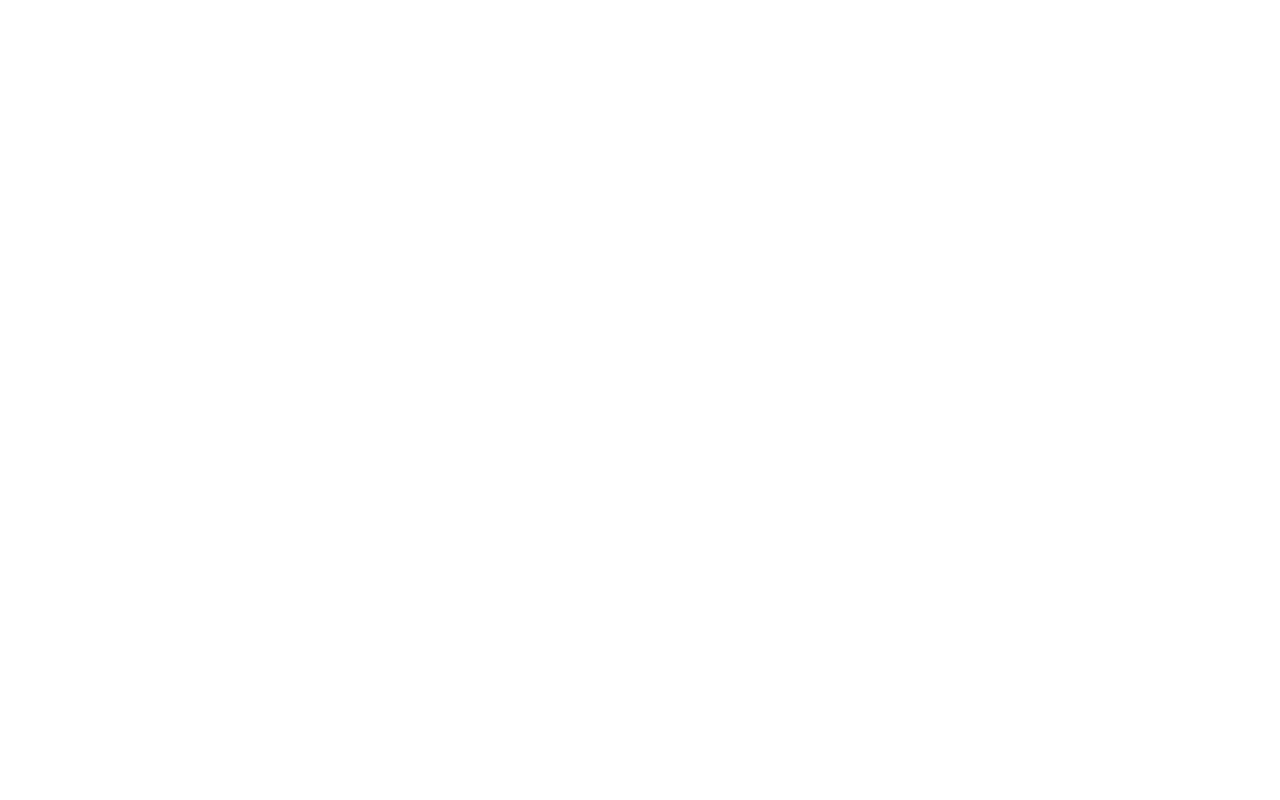
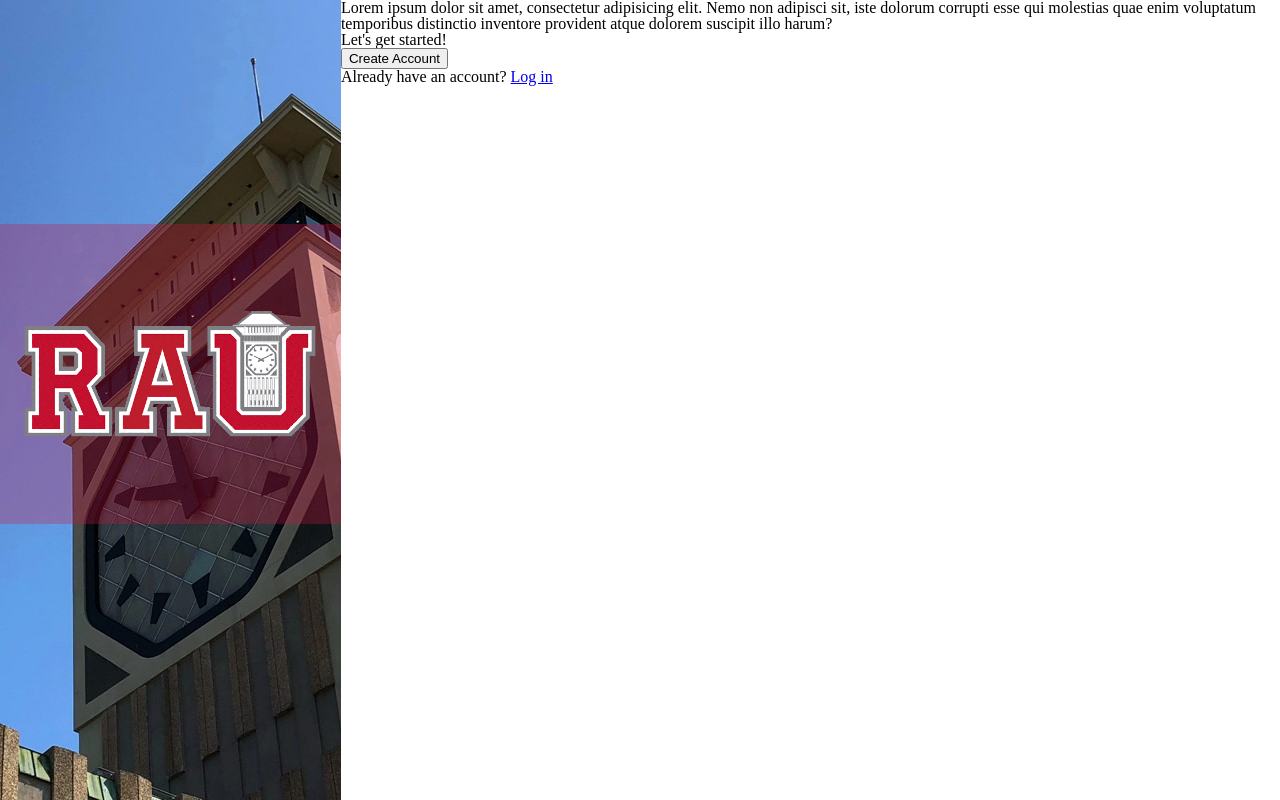
Before and after one commit to CLau72/top-signup-form, a plain HTML site: page index.html in a window 1280 px wide. Drawn offline with Linux system fonts and the light colour scheme.

Commit message:
Initial sidebar layout and style

```diff
--- a/index.html
+++ b/index.html
@@ -4,9 +4,27 @@
   <meta charset="UTF-8">
   <meta http-equiv="X-UA-Compatible" content="IE=edge">
   <meta name="viewport" content="width=device-width, initial-scale=1.0">
+  <link rel="stylesheet" href="./styles/reset.css">
+  <link rel="stylesheet" href="./styles/styles.css">
   <title>RAU Signup</title>
 </head>
 <body>
-
+  <div class="side-image">
+    <div class="logo">
+      <img src="./images/rau-logo-transparent.png" alt="RAU Logo">
+    </div>
+  </div>
+  <div class="form">
+    <div class="prompt">
+      Lorem ipsum dolor sit amet, consectetur adipisicing elit. Nemo non adipisci sit, iste dolorum corrupti esse qui molestias quae enim voluptatum temporibus distinctio inventore provident atque dolorem suscipit illo harum?
+    </div>
+    <div class="form-controls">
+      <p>Let's get started!</p>
+    </div>
+    <div class="submission">
+      <button> Create Account</button>
+      <p>Already have an account? <a href="#">Log in</a></p>
+    </div>
+  </div>
 </body>
 </html>
--- /dev/null
+++ b/styles/reset.css
@@ -0,0 +1,48 @@
+/* http://meyerweb.com/eric/tools/css/reset/
+   v2.0 | 20110126
+   License: none (public domain)
+*/
+
+html, body, div, span, applet, object, iframe,
+h1, h2, h3, h4, h5, h6, p, blockquote, pre,
+a, abbr, acronym, address, big, cite, code,
+del, dfn, em, img, ins, kbd, q, s, samp,
+small, strike, strong, sub, sup, tt, var,
+b, u, i, center,
+dl, dt, dd, ol, ul, li,
+fieldset, form, label, legend,
+table, caption, tbody, tfoot, thead, tr, th, td,
+article, aside, canvas, details, embed,
+figure, figcaption, footer, header, hgroup,
+menu, nav, output, ruby, section, summary,
+time, mark, audio, video {
+	margin: 0;
+	padding: 0;
+	border: 0;
+	font-size: 100%;
+	font: inherit;
+	vertical-align: baseline;
+}
+/* HTML5 display-role reset for older browsers */
+article, aside, details, figcaption, figure,
+footer, header, hgroup, menu, nav, section {
+	display: block;
+}
+body {
+	line-height: 1;
+}
+ol, ul {
+	list-style: none;
+}
+blockquote, q {
+	quotes: none;
+}
+blockquote:before, blockquote:after,
+q:before, q:after {
+	content: '';
+	content: none;
+}
+table {
+	border-collapse: collapse;
+	border-spacing: 0;
+}
--- /dev/null
+++ b/styles/styles.css
@@ -0,0 +1,27 @@
+:root {
+  --rockwell-red: rgba(205,22,63,0.3);
+}
+
+body {
+  display: flex;
+}
+
+.side-image {
+  margin: 0;
+  padding: 0;
+  height: 100vh;
+  width: 40vw;
+  background-image: url("../images/clocktower.jpg");
+}
+
+.logo {
+  margin-top: 14rem;
+  display: flex;
+  justify-content: center;
+  background-color: var(--rockwell-red) ;
+}
+
+.logo img {
+  width: 300px;
+  height: auto;
+}
```
Also changed, not shown: styles.css (deleted).
